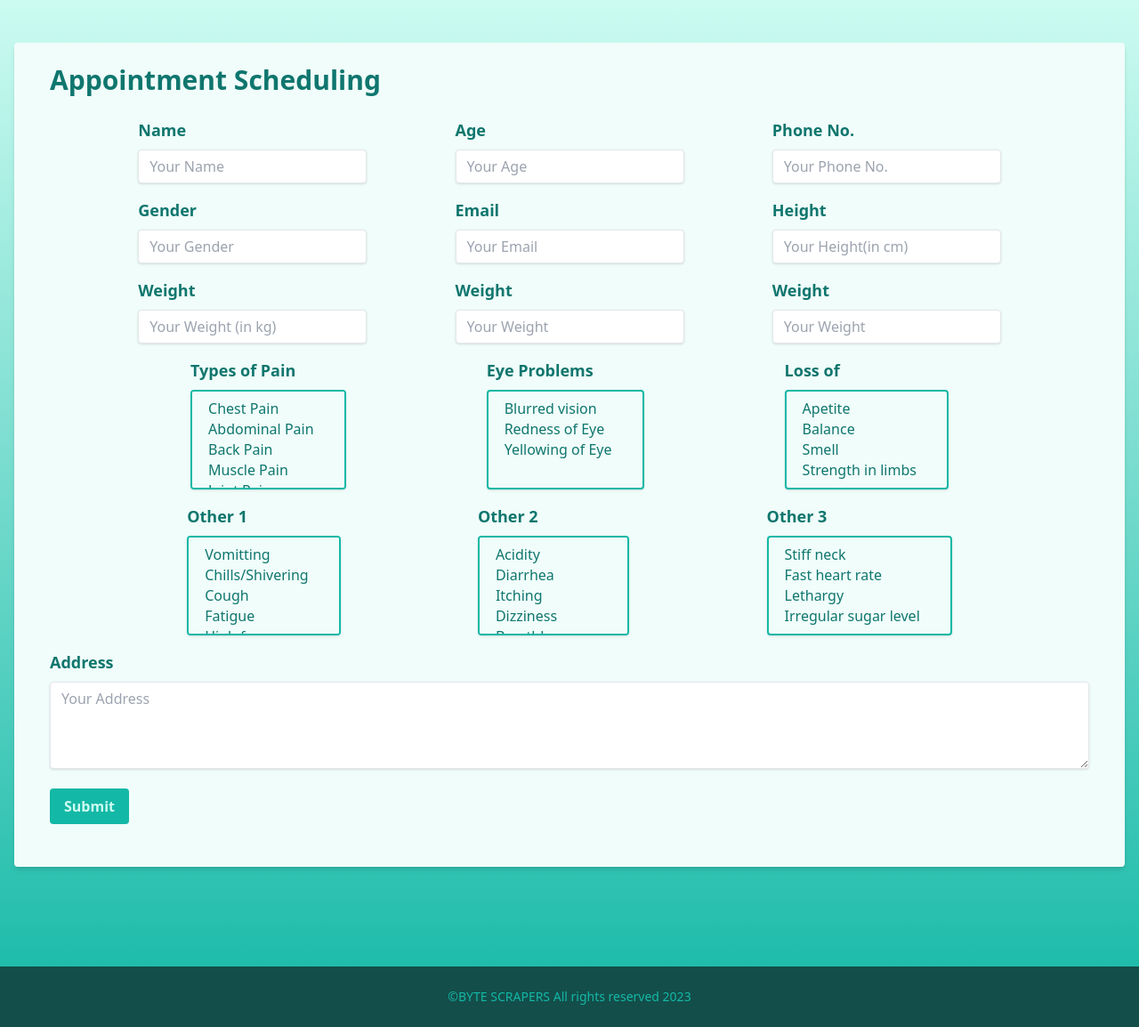
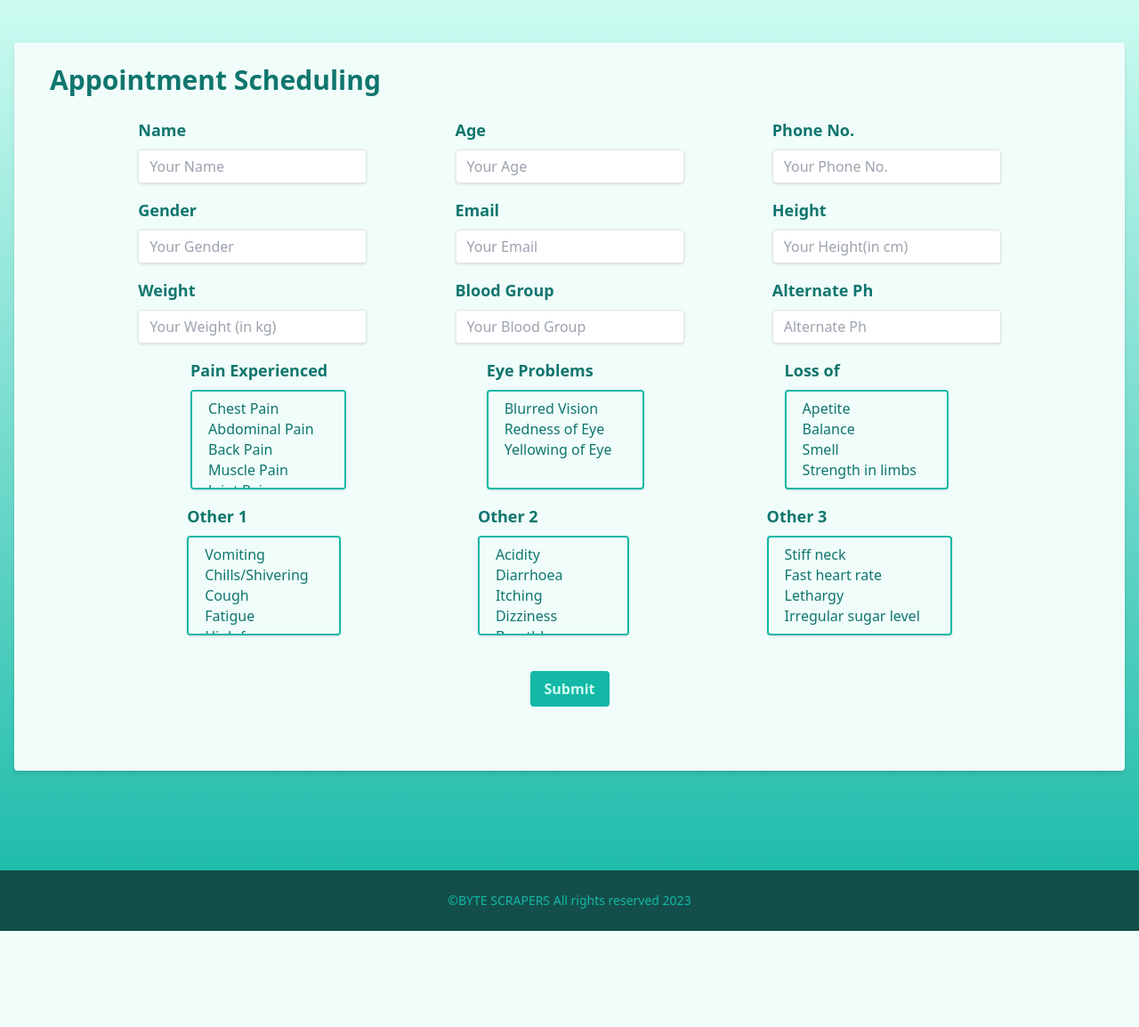
Before and after one commit to rajarshigit14/AI-Doctor-Appointment, a Python web app: template templates/Appointment.html in a window 1280 px wide. Shown: the whole page at 89% size. After the commit the page ends 1046 px from the top, so only its background shows below. Run offline with Jinja, Linux system fonts and the light colour scheme; the template is opened without the code that fills it, so the values that code supplies are empty; style sheets or scripts are compiled from the project's sources.

Commit message:
Update Appointment.html
Changed value attribute for dropdown options to match with ML model's dataset

```diff
--- a/templates/Appointment.html
+++ b/templates/Appointment.html
@@ -62,22 +62,23 @@
                     </div>
                     <div class="mb-4">
                         <label class="block text-teal-700 text-lg font-bold mb-2" for="email">
-                            Weight
+                            Blood Group
                         </label>
-                        <input class="shadow appearance-none border rounded w-full py-2 px-3 text-teal-700 leading-tight focus:outline-none focus:shadow-outline" id="email" type="email" placeholder="Your Weight">
+                        <input class="shadow appearance-none border rounded w-full py-2 px-3 text-teal-700 leading-tight focus:outline-none focus:shadow-outline" id="email" type="email" placeholder="Your Blood Group">
                     </div>
 
                     <div class="mb-4">
                         <label class="block text-teal-700 text-lg font-bold mb-2" for="email">
-                            Weight
+                            Alternate Ph
                         </label>
-                        <input class="shadow appearance-none border rounded w-full py-2 px-3 text-teal-700 leading-tight focus:outline-none focus:shadow-outline" id="email" type="email" placeholder="Your Weight">
+                        <input class="shadow appearance-none border rounded w-full py-2 px-3 text-teal-700 leading-tight focus:outline-none focus:shadow-outline" id="email" type="email" placeholder="Alternate Ph">
                     </div>
                 </div>
+                <!--Symptoms go here-->
                 <div class="flex justify-evenly font-semibold  text-teal-700 ">
-                    <div class="mb-4 ">
+                    <div class="mb-4">
                         <label class="block text-teal-700 text-lg font-bold mb-2" for="email">
-                            Types of Pain
+                            Pain Experienced
                         </label>
                         <select name="fruits" multiple="multiple" class="block appearance-none hover:scale-105  w-full bg-teal-50 border-2 border-teal-500 px-4 py-2 pr-8 rounded shadow leading-tight focus:outline-none focus:shadow-outline">
                             <option value=" chest_pain">Chest Pain</option>
@@ -143,20 +144,20 @@
                             Other 3
                         </label>
                         <select name="fruits" multiple="multiple" class="block appearance-none hover:scale-105 w-full bg-teal-50 border-2 border-teal-500  px-4 py-2 pr-8 rounded shadow leading-tight focus:outline-none focus:shadow-outline">
-                            <option value="Stiff neck">Stiff neck</option>
-                            <option value="Fast heart rate">Fast heart rate</option>
-                            <option value="Lethargy">Lethargy</option>
-                            <option value="Irregular sugar level">Irregular sugar level</option>
+                            <option value=" stiff_neck">Stiff neck</option>
+                            <option value=" fast_heart_rate">Fast heart rate</option>
+                            <option value=" lethargy">Lethargy</option>
+                            <option value=" irregular_sugar_level">Irregular sugar level</option>
                         </select>
                     </div>
                 </div>
-                <div class="mb-4">
+                <!-- <div class="mb-4">
                     <label class="block text-teal-700 text-lg font-bold mb-2" for="message">
                         Address
                     </label>
                     <textarea class="shadow appearance-none border rounded w-full py-2 px-3 text-teal-700 leading-tight focus:outline-none focus:shadow-outline" id="message" rows="4" placeholder="Your Address"></textarea>
-                </div>
-                <div class="mb-4">
+                </div> -->
+                <div class="mb-4 flex justify-center p-6">
                     <button id="ApptConfirm" type="button" class="bg-teal-500 hover:bg-teal-700  text-teal-100 font-bold font-BalooBhai2  py-2 px-4 rounded focus:outline-none focus:shadow-outline">
                         Submit
                     </button>
```
Also changed, not shown: other parts of templates/Appointment.html (+20 -20 lines).
